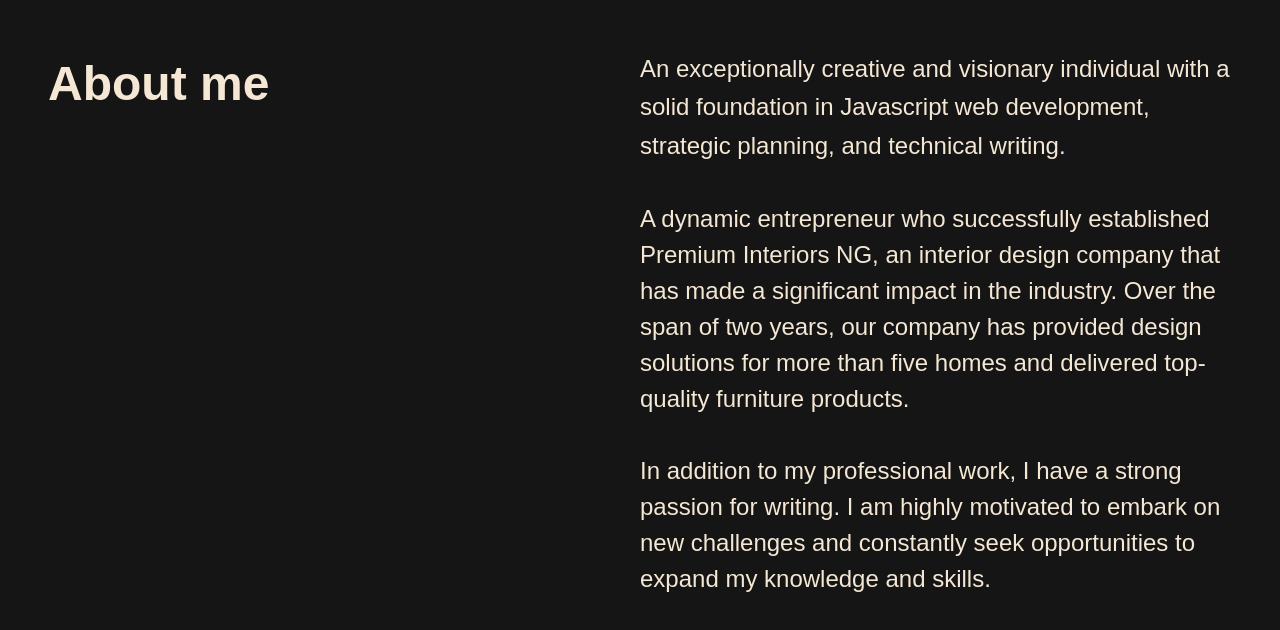
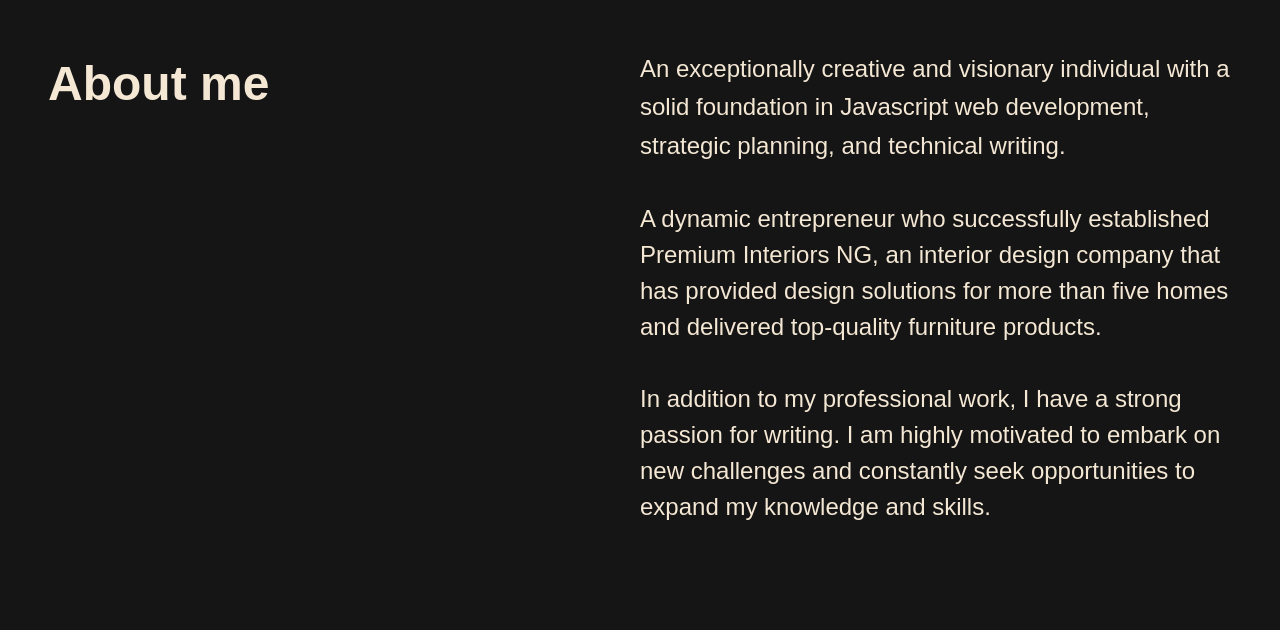
Before and after one commit to iamendy/nnamdiumeh, a Next.js app: page /about in a window 1280 px wide. Shown: the part 988-1618 px from the top of the page. Built offline with nearby package versions, Linux system fonts and the light colour scheme; a web font is replaced by a local one.

Commit message:
update: fixed motion bug

```diff
--- a/src/components/Navbar.tsx
+++ b/src/components/Navbar.tsx
@@ -1,13 +1,34 @@
 import Menu from "./icons/Menu";
 import Link from "next/link";
+import { motion } from "framer-motion";
 
 const Navbar = () => {
+  const MotionLink = motion(Link);
+
   return (
     <nav className="flex items-center justify-between px-[24px] lg:px-[48px] h-20 lg:h-28 fixed w-full bg-black/95 z-50 backdrop-blur-md">
       <Link href="/" className="lg:text-lg inline-block">
-        Nnamdi Umeh
+        <motion.span
+          className="inline-block"
+          initial={{ opacity: 0 }}
+          animate={{
+            opacity: 1,
+            transition: { delay: 0.3, duration: 0.3 },
+          }}
+        >
+          {" "}
+          Nnamdi Umeh
+        </motion.span>
       </Link>
-      <div className="hidden lg:flex space-x-8">
+
+      <motion.div
+        initial={{ opacity: 0 }}
+        animate={{
+          opacity: 1,
+          transition: { delay: 0.4, duration: 0.2 },
+        }}
+        className="hidden lg:flex space-x-8"
+      >
         <Link
           href="/about"
           className="lg:text-lg hover:animate-pulse active:font-bold active:animate-none"
@@ -27,7 +48,7 @@ const Navbar = () => {
         >
           Resume
         </a>
-      </div>
+      </motion.div>
       <Menu />
     </nav>
   );
--- a/src/components/about/Hero.tsx
+++ b/src/components/about/Hero.tsx
@@ -81,10 +81,9 @@ const Hero = () => {
             viewport={{ once: true }}
           >
             A dynamic entrepreneur who successfully established Premium
-            Interiors NG, an interior design company that has made a significant
-            impact in the industry. Over the span of two years, our company has
-            provided design solutions for more than five homes and delivered
-            top-quality furniture products.
+            Interiors NG, an interior design company that has provided design
+            solutions for more than five homes and delivered top-quality
+            furniture products.
           </motion.p>
 
           <motion.p
```
Also changed, not shown: 1 other file (tests, documents, lock files or other folders).
